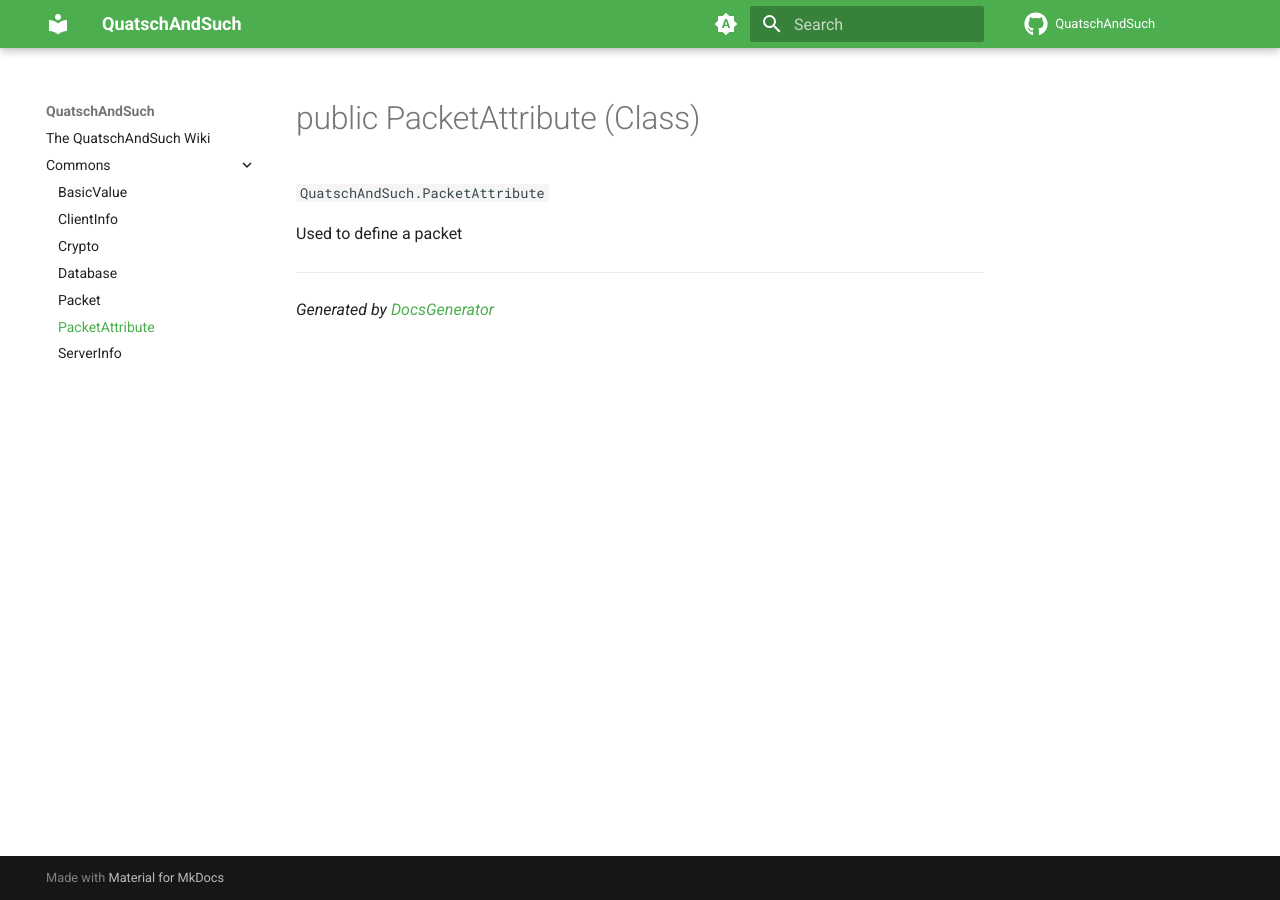
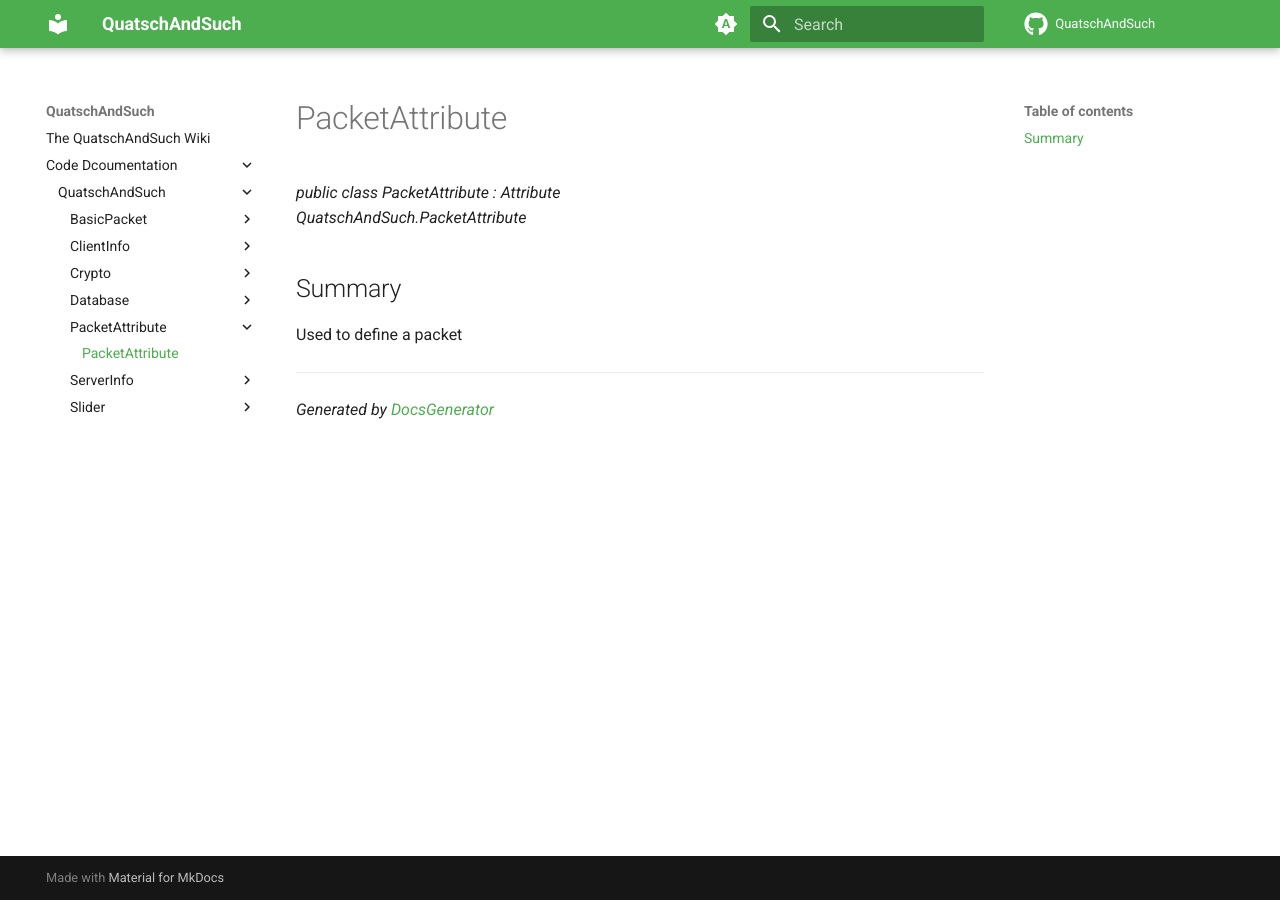
Before and after one commit to QuatschVirus/QuatschAndSuch, an MkDocs documentation site: the page built from docs/Code Dcoumentation/QuatschAndSuch/PacketAttribute/index.md, in a window 1280 px wide. Built offline with MkDocs 1.6.1 and Material for MkDocs 9.7.7, drawn with Linux system fonts in a browser that asks for light colours; comment, search, counter and statistics services are not loaded.

Commit message:
Docs update and fixed spelling mistakes

```diff
--- a/docs/Commons/ClientInfo.md
+++ b/docs/Code Dcoumentation/QuatschAndSuch/ClientInfo/index.md
@@ -1,9 +1,8 @@
----
-title: ClientInfo
----
-# public ClientInfo (Class)
-`QuatschAndSuch.ClientInfo`
+# ClientInfo
+*public class ClientInfo*
+*QuatschAndSuch.ClientInfo*
 
+## Summary
 Gives information on the client, to keep track of them.
 
 
--- a/docs/Commons/PacketAttribute.md
+++ b/docs/Code Dcoumentation/QuatschAndSuch/PacketAttribute/index.md
@@ -1,9 +1,8 @@
----
-title: PacketAttribute
----
-# public PacketAttribute (Class)
-`QuatschAndSuch.PacketAttribute`
+# PacketAttribute
+*public class PacketAttribute : Attribute*
+*QuatschAndSuch.PacketAttribute*
 
+## Summary
 Used to define a packet
 
 
--- a/docs/Commons/ServerInfo.md
+++ b/docs/Code Dcoumentation/QuatschAndSuch/ServerInfo/index.md
@@ -1,9 +1,8 @@
----
-title: ServerInfo
----
-# public ServerInfo (Class)
-`QuatschAndSuch.ServerInfo`
+# ServerInfo
+*public class ServerInfo*
+*QuatschAndSuch.ServerInfo*
 
+## Summary
 Gives information for connecting to servers. These servers are simply there as the link for the parties to communicate over. The messages stay encrypted the whole time
 
 
--- a/docs/dgconfig.json
+++ /dev/null
@@ -1,5 +0,0 @@
-{
-    "links": {
-        "QuatschAndSuch": "/Commons/"
-    }
-}
```
Also changed, not shown: README.md (+3 -3 lines), docs/Code Dcoumentation/QuatschAndSuch/BasicPacket/BasicValue/index.md (added, +47 -0 lines), docs/Code Dcoumentation/QuatschAndSuch/Crypto/index.md (added, +10 -0 lines), docs/Code Dcoumentation/QuatschAndSuch/Database/Database/index.md (added, +12 -0 lines), docs/Code Dcoumentation/QuatschAndSuch/Slider/Client/MissingStateException/index.md (added, +10 -0 lines), docs/Commons/BasicValue.md (deleted, +0 -37 lines), docs/Commons/Crypto.md (deleted, +0 -144 lines), docs/Commons/Database.md (deleted, +0 -13 lines), docs/Commons/Packet.md (deleted, +0 -25 lines), docs/index.md (+2 -1 lines).
